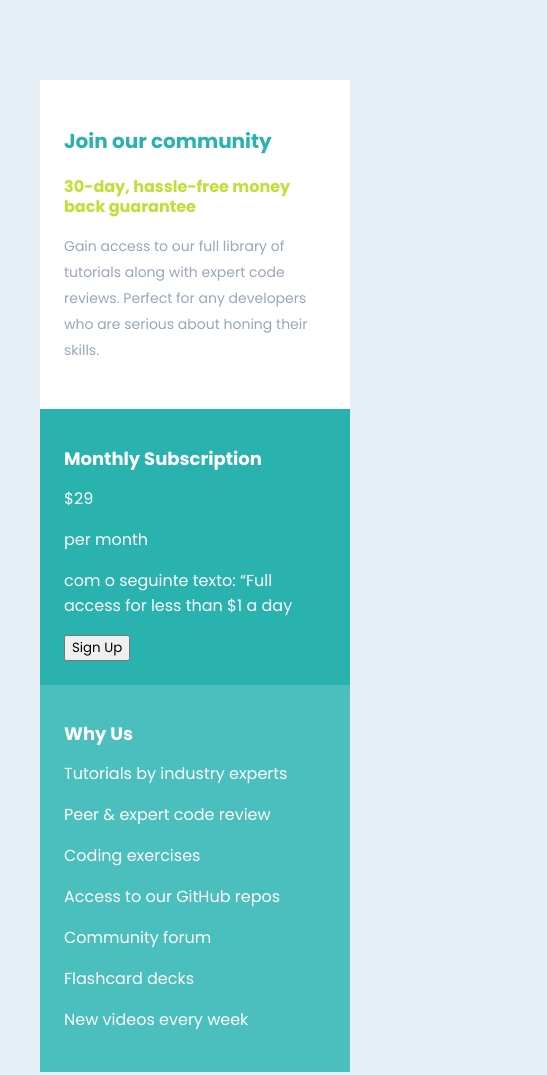
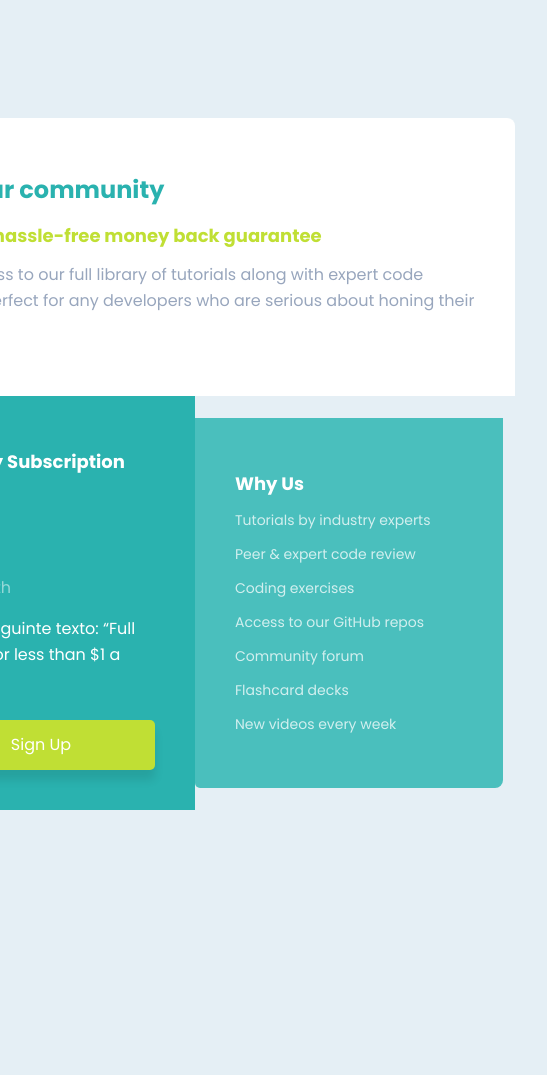
Before and after one commit to tevao07/price, a plain HTML site: page index.html in a window 390 px wide. Shown: the whole page, 547 px wide, since content can reach past the window. After the commit the page ends 860 px from the top, so only its background shows below. Drawn offline with Linux system fonts and the light colour scheme.

Commit message:
hoje eu dei continuidade ao main.css e fiz o responsivity

```diff
--- a/css/main.css
+++ b/css/main.css
@@ -12,7 +12,7 @@
 .super{
     padding-inline:1.5rem ;
     padding-block: 2rem;
-    border-radius: 0.313rem top;
+    border-radius: 5px top;
     background-color: white;
 
 }
@@ -21,8 +21,57 @@
     padding: 1.5rem;
     background-color: var(--Cyan);
 }
+
+
+#primeiro {
+    color: white;
+    font-size: 2rem;
+    font-weight: 700;
+    line-height: 2.375rem;
+}
+
+#segundo {
+    color: white;
+    opacity: 0.5;
+}
+
+.infer {
+    align-items: center;
+    margin-inline: 0.75rem;
+    justify-content: center;
+    margin-bottom: 0.25rem;
+    display: flex;
+}
+
+#direct {
+    color: white;
+    line-height: 1.625rem;
+    margin-bottom: 1.625rem;
+}
+.botao {
+    padding-top: 1rem;
+    padding-bottom: 1rem;
+    width: 100%;
+    color: white;
+    font-size: 1rem;
+    line-height: 1.125rem;
+    border: none;
+    background-color: var(--Bright-Yellow);
+    border-radius: 5px;
+    box-shadow: 0px 10px 10px rgba(0, 0, 0, 0.0973011);
+}
+
 .direitinha{
 
     background-color: var( --light-cyan);
     padding: 1.5rem;
+    border-bottom-left-radius: 5px;
+    border-bottom-right-radius: 5px;
 }
+
+.direitinha p {
+    line-height: 1.25rem;
+    font-size: 0.875rem;
+    color: white;
+    opacity: 0.75;
+}
--- /dev/null
+++ b/css/responsivity.css
@@ -0,0 +1,49 @@
+@media (min-width: 650px) {
+    .infer {
+        display: flex;
+    }
+}
+
+.esquerdinha, .direitinha {
+    width: 100vh;
+    padding: 2.5rem;
+}
+
+main {
+    width: 640px;
+    padding: none;
+}
+
+body {
+    min-height: 100vh;
+    display: flex;
+    justify-content: center;
+    align-items: center;
+}
+
+.super {
+    border-top-left-radius: 8px;
+    border-top-right-radius: 8px;
+    padding: 2.5rem;
+}
+
+h1 {
+    font-size: 1.5rem;
+}
+
+#first {
+    font-size: 1.125rem;
+}
+
+#second {
+    font-size: 1rem;
+}
+
+.esquerdinha {
+    border-bottom-left-radius: 8px;
+}
+
+.direitinha {
+    border-bottom-left-radius: none;
+    border-bottom-right-radius: 8px;
+}
--- a/index.html
+++ b/index.html
@@ -21,10 +21,10 @@
         <div class="infer">
             <section class="esquerdinha">
                 <h2>Monthly Subscription</h2>
-                <p>$29</p>
-                <p>per month</p>
-                <p> com o seguinte texto: “Full access for less than $1 a day</p>
-                <a href=""><input type="button" value="Sign Up"></a>
+                <p id="primeiro">$29</p>
+                <p id="segundo">per month</p>
+                <p id="direct"> com o seguinte texto: “Full access for less than $1 a day</p>
+                <a href=""><input type="button" class="botao" value="Sign Up"></a>
             </section>
             <section class="direitinha">
                 <h2>Why Us</h2>
--- a/style.css
+++ b/style.css
@@ -1,3 +1,4 @@
 @import './css/collor.css';
 @import './css/global.css';
 @import './css/main.css';
+@import '/css/responsivity.css';
```
